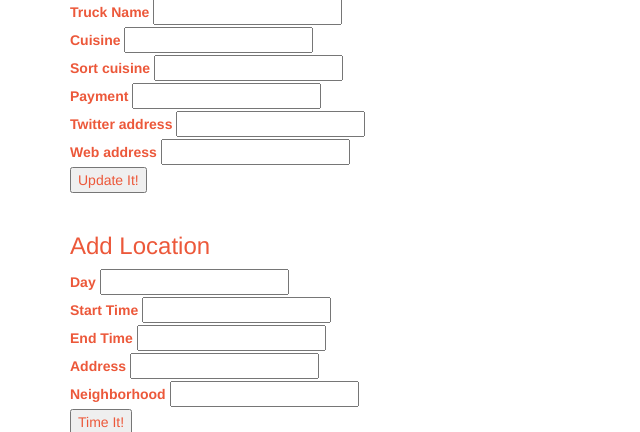
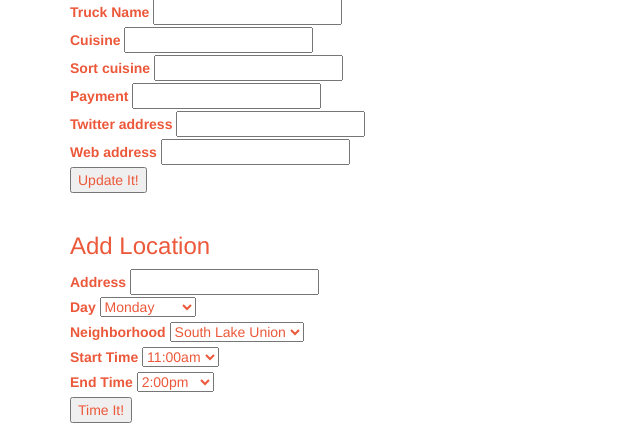
Before and after one commit to alibulota/food_truck, a Python web app: template foodtruck/templates/edit.jinja2 in a window 1280 px wide. Shown: the part 154-586 px from the top of the page, without its empty margins (0-640 px from the left). Run offline with Jinja, Linux system fonts and the light colour scheme; the template is opened without the code that fills it, so the values that code supplies are empty; some libraries are stand-ins or nearby versions.

Commit message:
Change inputs to select boxes where appropriate; adjust input types on new truck form

```diff
--- a/foodtruck/static/css/theme.css
+++ b/foodtruck/static/css/theme.css
@@ -187,6 +187,11 @@ label {
     width: 110px;
     text-align: right;
     margin-right: 3px;
+    line-height: 1.2em;
+}
+
+select {
+  line-height: 1.2em;
 }
 
 @media screen and (max-width : 800px) {
--- a/foodtruck/templates/edit.jinja2
+++ b/foodtruck/templates/edit.jinja2
@@ -40,7 +40,7 @@
       <form action="{{ request.route_url('edit', id=truck.id) }}" method="POST">
         <div>
           <label for="name">Truck Name</label>
-          <input type="text" name="name" id="name" value="{{truck.name}}"/>
+          <input type="text" name="name" id="name" value="{{truck.name}}" required/>
         </div>
         <div>
           <label for="cuisine">Cuisine</label>
@@ -48,7 +48,7 @@
         </div>
         <div>
           <label for="cuisine_sort">Sort cuisine</label>
-          <input type="text" name="cuisine_sort" id="cuisine_sort" value="{{truck.cuisine_sort}}"/>
+          <input type="text" name="cuisine_sort" id="cuisine_sort" value="{{truck.cuisine_sort}}" required/>
         </div>
         <div>
           <label for="payment">Payment</label>
@@ -56,11 +56,11 @@
         </div>
         <div>
           <label for="twitter">Twitter address</label>
-          <input type="text" name="twitter" id="twitter" value="{{truck.twitter}}"/>
+          <input type="url" name="twitter" id="twitter" value="{{truck.twitter}}"/>
         </div>
         <div>
           <label for="website">Web address</label>
-          <input type="text" name="website" id="website" value="{{truck.website}}"/>
+          <input type="url" name="website" id="website" value="{{truck.website}}"/>
         </div>
         <div>
           <input type="submit" name="add" value="Update It!"/>
@@ -73,24 +73,78 @@
       <h3>Add Location</h3>
       <form action="{{ request.route_url('add_location', id=truck.id) }}" method="POST">
         <div>
+          <label for="address">Address</label>
+          <input type="text" name="address" id="address" required/>
+        </div>
+        <div>
           <label for="day">Day</label>
-          <input type="text" name="day" id="day"/>
+          <select name="day" id="day" required>
+            <option value="Monday">Monday</option>
+            <option value="Tuesday">Tuesday</option>
+            <option value="Wednesday">Wednesday</option>
+            <option value="Thursday">Thursday</option>
+            <option value="Friday">Friday</option>
+          </select>
+        </div>
+        <div>
+          <label for="neighborhood">Neighborhood</label>
+          <select name="neighborhood" id="neighborhood" required>
+            <option value="Ballard">Ballard</option>
+            <option value="Downtown">Downtown</option>
+            <option value="South Lake Union" selected>South Lake Union</option>
+          </select>
         </div>
         <div>
           <label for="start_time">Start Time</label>
-          <input type="text" name="start_time" id="start_time"/>
+          <select name="start_time" id="start_time" required>
+            <option value="9:00">9:00am</option>
+            <option value="9:30">9:30am</option>
+            <option value="10:00">10:00am</option>
+            <option value="10:30">10:30am</option>
+            <option value="11:00" selected>11:00am</option>
+            <option value="11:30">11:30am</option>
+            <option value="12:00">12:00pm</option>
+            <option value="12:30">12:30pm</option>
+            <option value="13:00">1:00pm</option>
+            <option value="13:30">1:30pm</option>
+            <option value="14:00">2:00pm</option>
+            <option value="14:30">2:30pm</option>
+            <option value="15:00">3:00pm</option>
+            <option value="15:30">3:30pm</option>
+            <option value="16:00">4:00pm</option>
+            <option value="16:30">4:30pm</option>
+            <option value="17:00">5:00pm</option>
+            <option value="17:30">5:30pm</option>
+            <option value="18:00">6:00pm</option>
+            <option value="18:30">6:30pm</option>
+            <option value="19:00">7:00pm</option>
+          </select>
         </div>
         <div>
           <label for="end_time">End Time</label>
-          <input type="text" name="end_time" id="end_time"/>
-        </div>
-        <div>
-          <label for="address">Address</label>
-          <input type="text" name="address" id="address"/>
-        </div>
-        <div>
-          <label for="neighborhood">Neighborhood</label>
-          <input type="text" name="neighborhood" id="neighborhood"/>
+          <select name="end_time" id="end_time" required>
+            <option value="9:30">9:30am</option>
+            <option value="10:00">10:00am</option>
+            <option value="10:30">10:30am</option>
+            <option value="11:00">11:00am</option>
+            <option value="11:30">11:30am</option>
+            <option value="12:00">12:00pm</option>
+            <option value="12:30">12:30pm</option>
+            <option value="13:00">1:00pm</option>
+            <option value="13:30">1:30pm</option>
+            <option value="14:00" selected>2:00pm</option>
+            <option value="14:30">2:30pm</option>
+            <option value="15:00">3:00pm</option>
+            <option value="15:30">3:30pm</option>
+            <option value="16:00">4:00pm</option>
+            <option value="16:30">4:30pm</option>
+            <option value="17:00">5:00pm</option>
+            <option value="17:30">5:30pm</option>
+            <option value="18:00">6:00pm</option>
+            <option value="18:30">6:30pm</option>
+            <option value="19:00">7:00pm</option>
+            <option value="19:30">7:30pm</option>
+          </select>
         </div>
         <div>
           <input type="submit" name="add" value="Time It!"/>
@@ -104,7 +158,7 @@
       {% for location in truck.locations %}
         <li>
         {{ location.day }} in {{ location.neighborhood }}</br>
-        {{ location.start_time.strftime("%I:%M %p") }}-{{ location.end_time.strftime("%I:%M %p") }}</br>
+        {{ location.start_time.strftime("%-I:%M %p") }}-{{ location.end_time.strftime("%-I:%M %p") }}</br>
         {{ location.address }}
         <form action="{{ request.route_url('del_location', id=location.id) }}" method="POST">
         <input type="submit" name="add" value="Delete"/></form>
```
Also changed, not shown: foodtruck/templates/admin.jinja2 (+4 -4 lines).
